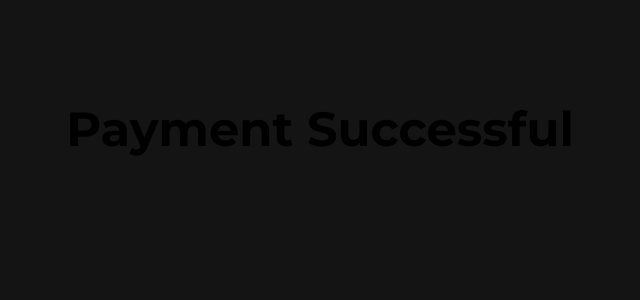
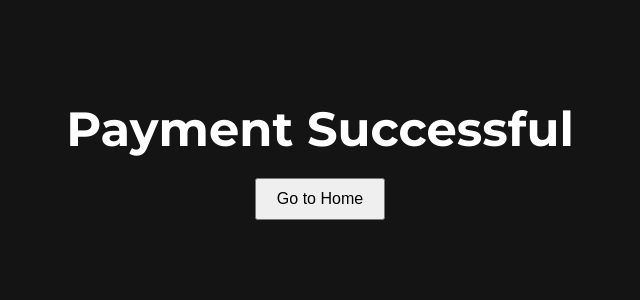
Before and after one commit to dvm-bitspilani/oasis-prereg, a React (Vite) app: page /payment-confirmation in a window 1280 px wide. Shown: the top 300 px of the page, without its empty margins (320-960 px from the left). Built offline with nearby package versions, Linux system fonts and the light colour scheme.

Commit message:
changed payment confirmation

```diff
--- a/src/routes/components/PaymentPage/PaymentConfirmation.jsx
+++ b/src/routes/components/PaymentPage/PaymentConfirmation.jsx
@@ -1,9 +1,21 @@
 import { useEffect, useState } from "react";
-
+import { Link } from "react-router-dom";
 const PaymentConfirmation = () => {
   return(
     <div style={{ textAlign: "center", marginTop: "100px", fontSize: "24px" }}>
-      <h1>Payment Successful</h1>
+      <h1 style={{color:"white"}}>Payment Successful</h1>
+      <Link to="/home">
+        <button
+          style={{
+            marginTop: "20px",
+            padding: "10px 20px",
+            fontSize: "16px",
+            cursor: "pointer",
+          }}
+        >
+          Go to Home
+        </button>
+      </Link>
     </div>
   )
 };
```
